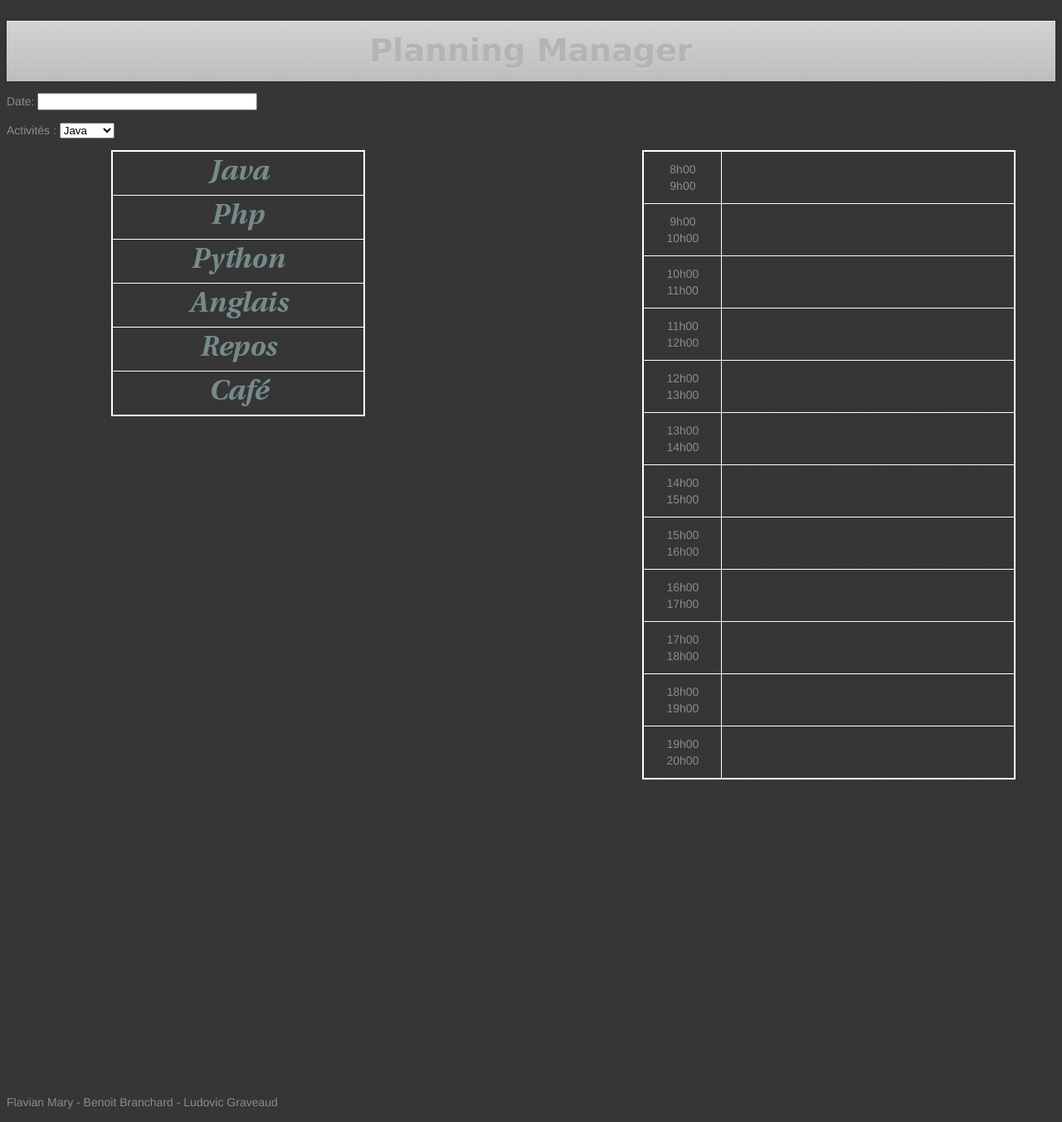
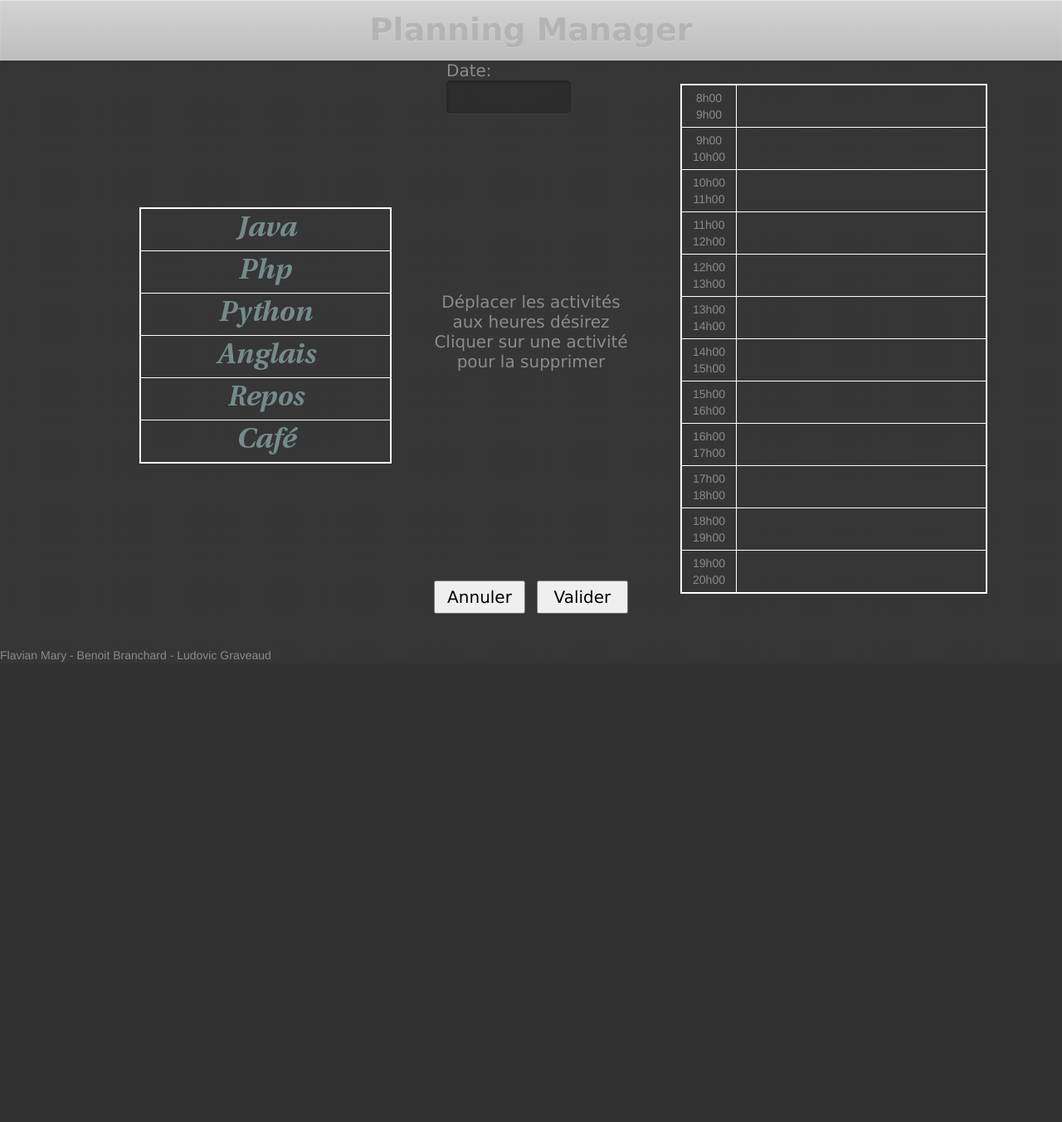
Before and after one commit to branchard/PlanningManager, a PHP site: page /templates/3.html in a window 1280 px wide. Shown: the whole page at 83% size. After the commit the page ends 798 px from the top, so only its background shows below. Run offline with PHP 8.4, Linux system fonts and the light colour scheme; some libraries are stand-ins or nearby versions.

Commit message:
fin disagne et ajout activiter page modification

```diff
--- a/style/default.css
+++ b/style/default.css
@@ -227,11 +227,6 @@ header #title a
     margin-left: 10px;
     margin-top: 10px;
 }
-#calendar
-{
-    position: relative;
-
-}
 
 .push, #footer-container
 {
@@ -260,9 +255,9 @@ header #title a
 
 footer
 {
-	position: relative;
-	margin: 0 auto;
-	overflow: hidden;
+	position: absolute;
+	bottom: 0;
+	/*overflow: hidden;*/
 }
 
 body, .login-submit, .login-submit:before, .login-submit:after {
@@ -277,6 +272,7 @@ body, html
 body {
 	font: 14px/20px 'Helvetica Neue', Helvetica, Arial, sans-serif;
 	color: #8B8B8B;
+	min-height: 100%;
 }
 
 a {
@@ -471,25 +467,95 @@ input[type=text]:focus, input[type=password]:focus {
 /*-----------CSS du calendrier---------------*/
 .ui-event, .ui-state-default{
 	background-color:red;
+
+}
+#calendar {
+	position: relative;
+	width: 204px;
+	margin-left:-102px;
+	left :50%;
+	font: 20px 'Lucida Grande', Arial, sans-serif;
+}
+#calendar input {
+	width: 150px;
+	text-align: center;
 }
 
-/*#ui-datepicker-div .ui-widget-header
-{
-    border: 1px solid #B4B4B4;
-    color: #B4B4B4;
-    background: linear-gradient(to bottom, transparent, rgba(0, 0, 0, 0.1)) repeat scroll 0% 0% rgba(250, 250, 250, 0.8);
-    font-weight: bold;
+/*----------CSS de la modification-----------*/
+
+#horaire,#activiter { /* met tous les tableaux avec des bordures blanche */
+	border-collapse: collapse;
+	border-spacing: 0;
+	border-width:2px;
+	border-style: solid;
+	border-color: white;
+	width: 300px;
 }
 
-#ui-datepicker-div .ui-state-highlight, .ui-widget-content .ui-state-highlight {
-    border: 1px solid #B4B4B4;
-    background: linear-gradient(to bottom, transparent, rgba(0, 0, 0, 0.1)) repeat scroll 0% 0% rgba(250, 250, 250, 0.8);
+#activiter {
+	position:absolute;
+	width: 304px;
+	height :300px;
+	margin-left:-152px;
+	margin-top:-150px;
+	left:25%;
+	top:50%;
+
 }
 
-#ui-datepicker-div .ui-widget-header a span {
-    color: #B4B4B4;
+#legende {
+	position:absolute;
+	text-align: center;
+	font: 20px 'Lucida Grande', Arial, sans-serif;
+	width:250px;
+	height :96px;
+	margin-left:-125px;
+	margin-top:-48px;
+	left:50%;
+	top:50%;
 }
 
-#ui-datepicker-div .ui-widget-header a:hover {
-    color: #B4B4B4;
-}*/
+#horaire {
+	position:absolute;
+	width: 370px;
+	height :598px;
+	margin-left:-140px;
+	margin-top:-299px;
+	left:75%;
+	top:50%;
+}
+
+#horaire td,#activiter td { /* Met les lignes des tableau en blanc */
+	border-width:1px;
+	border-style: solid;
+	border-color: white;
+	text-align: center;
+	vertical-align : middle;
+	padding:0px;
+	width:70px;
+	height :45px;
+}
+
+#div1,#div2,#div3,#div4,#div5,#div6,#div7,#div8,#div9,#div10,#div11,#div12,img,#activiter tr,#horaire #ligner {
+	width:300px;
+	padding:0px;
+}
+
+#valid-annul {
+	position:absolute;
+	width: 244px;
+	height :40px;
+	margin-left:-122px;
+	margin-top:-20px;
+	left:50%;
+	top:90%;
+
+}
+
+#valid-annul input {
+	font: 20px 'Lucida Grande', Arial, sans-serif;
+	width: 110px;
+	height :40px;
+	margin-left:5px;
+	margin-right:5px;
+}
--- a/style/drapdrop.css
+++ /dev/null
@@ -1,93 +0,0 @@
-body{
-	background: #373737 url("img/bg.png") 0 0 repeat;
-}
-
-body, html
-{
-	height: 100%;
-}
-
-body {
-	font: 14px/20px 'Helvetica Neue', Helvetica, Arial, sans-serif;
-	color: #8B8B8B;
-}
-
-header
-{
-    position: relative;
-    height: 73px;
-    padding: 0 0;
-	background: #eee;
-	background: rgba(250, 250, 250, 0.8);
-	background-image: -webkit-linear-gradient(top, rgba(0, 0, 0, 0), rgba(0, 0, 0, 0.1));
-	background-image: -moz-linear-gradient(top, rgba(0, 0, 0, 0), rgba(0, 0, 0, 0.1));
-	background-image: -o-linear-gradient(top, rgba(0, 0, 0, 0), rgba(0, 0, 0, 0.1));
-	background-image: linear-gradient(to bottom, rgba(0, 0, 0, 0), rgba(0, 0, 0, 0.1));
-	-webkit-box-shadow: inset 0 1px rgba(255, 255, 255, 0.3), inset 0 0 0 1px rgba(255, 255, 255, 0.1), 0 0 6px rgba(0, 0, 0, 0.2);
-	box-shadow: inset 0 1px rgba(255, 255, 255, 0.3), inset 0 0 0 1px rgba(255, 255, 255, 0.1), 0 0 6px rgba(0, 0, 0, 0.2);
-}
-
-header #title
-{
-    height:73px;
-    font: 38px/73px 'Lucida Grande', Arial, sans-serif;
-	text-align: center;
-    color: #B4B4B4;
-    text-shadow: 0 1px rgba(255, 255, 255, 0.25);
-    font-weight: bold;
-}
-
-header #title a
-{
-	color: #B4B4B4;
-    text-shadow: 0 1px rgba(255, 255, 255, 0.25);
-    font-weight: bold;
-}
-
-footer
-{
-	position: relative;
-	margin-top: 90%;
-	overflow: hidden;
-}
-
-#tableau {
-	width : 80%;
-	margin-left:10%;
-}
-
-#horaire,#activiter { /* met tous les tableaux avec des bordures blanche */
-	position:absolute;
-	border-collapse: collapse;
-	border-spacing: 0;
-	border-width:2px;
-	border-style: solid;
-	border-color: white;
-	width: 300px;
-}
-
-#horaire {
-	margin-left: 50%;
-	width: 450px;
-}
-
-
-#horaire td,#activiter td { /* Met les lignes des tableau en blanc */
-	border-width:1px;
-	border-style: solid;
-	border-color: white;
-	text-align: center;
-	vertical-align : middle;
-	width:100px;
-	height :45px;
-}
-#div1,#div2,#div3,#div4,#div5,#div6,#div7,#div8,#div9,#div10,#div11,#div12 {width:350px;height:60px;padding:0px;}
-
-#activiter td{
-	width:300px;
-}
-
-#horaire #ligner {
-	width:350px;
-	height: 50px
-}
--- a/templates/3.html
+++ b/templates/3.html
@@ -3,36 +3,37 @@
 	<head>
 		<meta charset="utf-8">
 		<title>Default template</title>
-		<link rel="stylesheet" href="../style/drapdrop.css">
+		<link rel="stylesheet" href="../style/default.css">
 		<link rel="stylesheet" href="//code.jquery.com/ui/1.11.2/themes/smoothness/jquery-ui.css">
 		<script src="//code.jquery.com/jquery-1.10.2.js"></script>
 		<script src="//code.jquery.com/ui/1.11.2/jquery-ui.js"></script>
 	</head>
+	<header>
+		<h1 id="title">Planning Manager</h1>
+	</header>
 	<body>
 		<script type="text/javascript">
+
+			var tom="../style/img/Vide.png";
+
 			function allowDrop(ev) {
 				ev.preventDefault();
 			}
 
 			function drag(ev) {
-				/*ev.dataTransfer.setData("text", ev.target.id);*/
-				var src = ev.target.getAttribute('src');
-				var id = ev.target.getAttribute('id');
-				event.dataTransfer.setData("text/html", '<img id="'+id+'"src="' + src + '" draggable="true" ondragstart="drag(event)"/>');
+				tom=ev.target.getAttribute('src');
+
 			}
 
 			function drop(ev) {
 				ev.preventDefault();
-				/*var data = ev.dataTransfer.getData("text");
-				ev.target.appendChild(document.getElementById(data));*/
 				var mylist = document.getElementById(ev.target.getAttribute('id'));
 				mylist.style.visibility = "visible";
-				var html = ev.dataTransfer.getData("text/html");
-				mylist.innerHTML += html;
+				mylist.src=tom;
+				tom="../style/img/Vide.png";
 
 			}
-		</script>
-		<script type="text/javascript">
+
 			$(function() {
 				$( "#datepicker" ).datepicker({
 					altField: "#datepicker",
@@ -64,86 +65,94 @@
 				});
 			});
 		</script>
-		<header>
-		<h1 id="title">Planning Manager</h1>
-		</header>
-			<p>Date: <input type="text" id="datepicker" size="30"></p>
-		<p id="activity"> Activités : <select name="activity">
-			<option value="java">Java</option>
-			<option value="python">Python</option>
-			<option value="anglais">Anglais</option>
-			<option value="repos">Repos</option>
-			<option value="cafe">Café</option>
-			<option value="php">PHP</option>
-		</select>
-		</p>
 
-		<div id="tableau">
+		<p id="calendar">Date: <input type="text" id="datepicker" size="30"></p>
+
 		<table id="activiter">
-				<tr><td><img id="drag1" src="../style/img/Java.png" draggable="true" ondragstart="drag(event)"></td></tr>
-				<tr><td><img id="drag2" src="../style/img/Php.png" draggable="true" ondragstart="drag(event)"></td></tr>
-				<tr><td><img id="drag3" src="../style/img/Python.png" draggable="true" ondragstart="drag(event)"></td></tr>
-				<tr><td><img id="drag4" src="../style/img/Anglais.png" draggable="true" ondragstart="drag(event)"></td></tr>
-				<tr><td><img id="drag5" src="../style/img/Repos.png" draggable="true" ondragstart="drag(event)"></td></tr>
-				<tr><td><img id="drag6" src="../style/img/Cafe.png" draggable="true" ondragstart="drag(event)"></td></tr>
+			<tr><td><img id="java" src="../style/img/Java.png" draggable="true" ondragstart="drag(event)"></td></tr>
+			<tr><td><img id="php" src="../style/img/Php.png" draggable="true" ondragstart="drag(event)"></td></tr>
+			<tr><td><img id="python" src="../style/img/Python.png" draggable="true" ondragstart="drag(event)"></td></tr>
+			<tr><td><img id="anglais" src="../style/img/Anglais.png" draggable="true" ondragstart="drag(event)"></td></tr>
+			<tr><td><img id="repos" src="../style/img/Repos.png" draggable="true" ondragstart="drag(event)"></td></tr>
+			<tr><td><img id="cafe" src="../style/img/Cafe.png" draggable="true" ondragstart="drag(event)"></td></tr>
 		</table>
 
+		<div id="legende">
+			<p>Déplacer les activités aux heures désirez</p>
+			<p>Cliquer sur une activité pour la supprimer</p>
+		</div>
 
 		<table id="horaire">
 			<tr>
 				<td> 8h00 </br> 9h00 </td>
-					<td id="ligner"><div id="div1" ondrop="drop(event)" ondragover="allowDrop(event)"></div></td>
+				<td id="ligner"><div id="div1" ondrop="drop(event)" ondragover="allowDrop(event)">
+				<img id="vide1" src="../style/img/Vide.png" onclick="this.src='../style/img/Vide.png'"></div></td>
 			</tr>
 			<tr>
 				<td> 9h00 </br> 10h00 </td>
-					<td id="ligner"><div id="div2" ondrop="drop(event)" ondragover="allowDrop(event)"></div></td>
+				<td id="ligner"><div id="div2" ondrop="drop(event)" ondragover="allowDrop(event)">
+				<img id="vide2" src="../style/img/Vide.png" onclick="this.src='../style/img/Vide.png'"></div></td>
 			</tr>
 			<tr>
 				<td> 10h00 </br> 11h00 </td>
-					<td id="ligner"><div id="div3" ondrop="drop(event)" ondragover="allowDrop(event)"></div></td>
+				<td id="ligner"><div id="div3" ondrop="drop(event)" ondragover="allowDrop(event)">
+				<img id="vide3" src="../style/img/Vide.png" onclick="this.src='../style/img/Vide.png'"></div></td>
 			</tr>
 			<tr>
 				<td> 11h00 </br> 12h00 </td>
-					<td id="ligner"><div id="div4" ondrop="drop(event)" ondragover="allowDrop(event)"></div></td>
+				<td id="ligner"><div id="div4" ondrop="drop(event)" ondragover="allowDrop(event)">
+				<img id="vide4" src="../style/img/Vide.png" onclick="this.src='../style/img/Vide.png'"></div></td>
 			</tr>
 			<tr>
 				<td> 12h00 </br> 13h00 </td>
-					<td id="ligner"><div id="div5" ondrop="drop(event)" ondragover="allowDrop(event)"></div></td>
+				<td id="ligner"><div id="div5" ondrop="drop(event)" ondragover="allowDrop(event)">
+				<img id="vide5" src="../style/img/Vide.png" onclick="this.src='../style/img/Vide.png'"></div></td>
 			</tr>
 			<tr>
 				<td> 13h00 </br> 14h00 </td>
-					<td id="ligner"><div id="div6" ondrop="drop(event)" ondragover="allowDrop(event)"></div></td>
+				<td id="ligner"><div id="div6" ondrop="drop(event)" ondragover="allowDrop(event)">
+				<img id="vide6" src="../style/img/Vide.png" onclick="this.src='../style/img/Vide.png'"></div></td>
 			</tr>
 			<tr>
 				<td> 14h00 </br> 15h00 </td>
-					<td id="ligner"><div id="div7" ondrop="drop(event)" ondragover="allowDrop(event)"></div></td>
+				<td id="ligner"><div id="div7" ondrop="drop(event)" ondragover="allowDrop(event)">
+				<img id="vide7" src="../style/img/Vide.png" onclick="this.src='../style/img/Vide.png'"></div></td>
 			</tr>
 			<tr>
 				<td> 15h00 </br> 16h00 </td>
-					<td id="ligner"><div id="div8" ondrop="drop(event)" ondragover="allowDrop(event)"></div></td>
+				<td id="ligner"><div id="div8" ondrop="drop(event)" ondragover="allowDrop(event)">
+				<img id="vide8" src="../style/img/Vide.png" onclick="this.src='../style/img/Vide.png'"></div></td>
 			</tr>
 			<tr>
 				<td> 16h00 </br> 17h00 </td>
-					<td id="ligner"><div id="div9" ondrop="drop(event)" ondragover="allowDrop(event)"></div></td>
+				<td id="ligner"><div id="div9" ondrop="drop(event)" ondragover="allowDrop(event)">
+				<img id="vide9" src="../style/img/Vide.png" onclick="this.src='../style/img/Vide.png'"></div></td>
 			</tr>
 			<tr>
 				<td> 17h00 </br> 18h00 </td>
-					<td id="ligner"><div id="div10" ondrop="drop(event)" ondragover="allowDrop(event)"></div></td>
+				<td id="ligner"><div id="div10" ondrop="drop(event)" ondragover="allowDrop(event)">
+				<img id="vide10" src="../style/img/Vide.png" onclick="this.src='../style/img/Vide.png'"></div></td>
 			</tr>
 			<tr>
 				<td> 18h00 </br> 19h00 </td>
-					<td id="ligner"><div id="div11" ondrop="drop(event)" ondragover="allowDrop(event)"></div></td>
+				<td id="ligner"><div id="div11" ondrop="drop(event)" ondragover="allowDrop(event)">
+				<img id="vide11" src="../style/img/Vide.png" onclick="this.src='../style/img/Vide.png'"></div></td>
 			</tr>
 			<tr>
 				<td> 19h00 </br> 20h00 </td>
-					<td id="ligner"><div id="div12" ondrop="drop(event)" ondragover="allowDrop(event)"></div></td>
+				<td id="ligner"><div id="div12" ondrop="drop(event)" ondragover="allowDrop(event)">
+				<img id="vide12" src="../style/img/Vide.png" onclick="this.src='../style/img/Vide.png'"></div></td>
 			</tr>
 		</table>
+
+		<div id="valid-annul">
+			<input type="button" name="annul" value="Annuler" >
+			<input type="button" name="valid" value="Valider" >
 		</div>
+	</body>
 	<footer>
 		<p id="about-author">
 			Flavian Mary - Benoit Branchard - Ludovic Graveaud
 		</p>
 	</footer>
-	</body>
 </html>
```
Also changed, not shown: style/img/Vide.png (added). Lines whose indentation alone changed are shown as unchanged.
